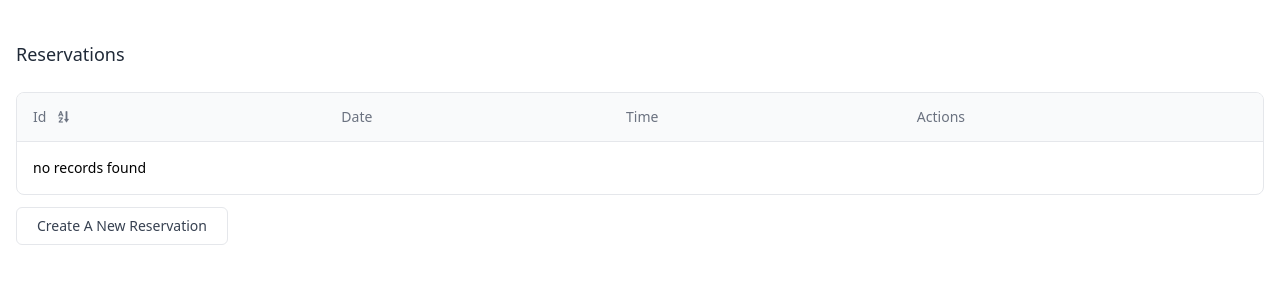
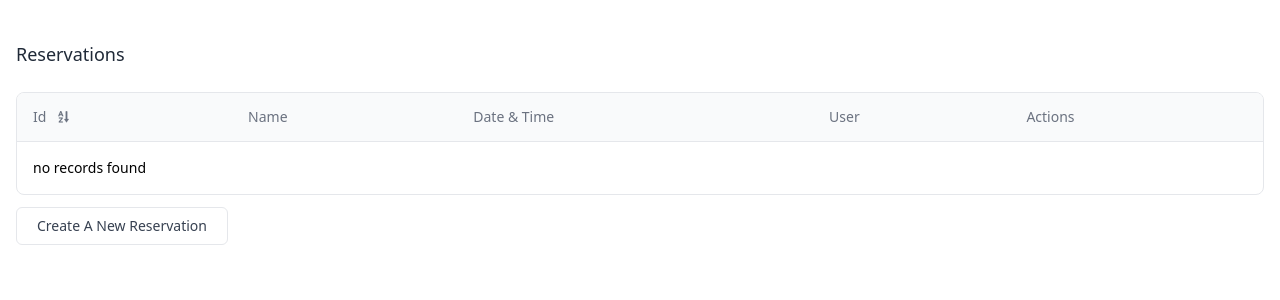
Before and after one commit to Boris-Picard/RoomEase, a Symfony app: template templates/reservation/index.html.twig in a window 1280 px wide. Shown: the top 300 px of the page. Run offline with Twig, Linux system fonts and the light colour scheme; the template is opened without the code that fills it, so the values that code supplies are empty; style sheets or scripts are compiled from the project's sources; some libraries are stand-ins or nearby versions.

Commit message:
feat: index reservation almost done & removed fetch eager in entity reservation

```diff
--- a/src/Entity/Reservation.php
+++ b/src/Entity/Reservation.php
@@ -27,7 +27,7 @@ class Reservation
     #[ORM\ManyToOne(inversedBy: 'reservations')]
     private ?User $users = null;
 
-    #[ORM\ManyToOne(inversedBy: 'reservations', fetch:'EAGER')]
+    #[ORM\ManyToOne(inversedBy: 'reservations')]
     #[ORM\JoinColumn(nullable: false)]
     private ?Room $rooms = null;
 
--- a/templates/reservation/index.html.twig
+++ b/templates/reservation/index.html.twig
@@ -27,10 +27,12 @@
 									</th>
 
 									<th scope="col" class="px-4 py-3.5 text-sm font-normal text-left rtl:text-right text-gray-500">
-										Date
+										Name
 									</th>
 
-									<th scope="col" class="px-4 py-3.5 text-sm font-normal text-left rtl:text-right text-gray-500">Time</th>
+									<th scope="col" class="px-4 py-3.5 text-sm font-normal text-left rtl:text-right text-gray-500">Date & Time</th>
+
+									<th scope="col" class="px-4 py-3.5 text-sm font-normal text-left rtl:text-right text-gray-500">User</th>
 
 									<th scope="col" class="px-4 py-3.5 text-sm font-normal text-left rtl:text-right text-gray-500">Actions</th>
 								</tr>
@@ -44,16 +46,9 @@
 											</div>
 										</td>
 										<td class="px-4 py-4 text-sm whitespace-nowrap">
-											{% if reservation.rooms is not empty %}
-													{{dump(reservation.rooms)}}
-												{% for room in reservation.rooms %}
 											<div>
-														<p class="text-gray-700">{{ room.name }}</p>
+												<p class="text-gray-700">{{ reservation.rooms.name }}</p>
 											</div>
-												{% else %}
-													<p class="text-gray-500">Nom de la chambre non disponible</p>
-												{% endfor %}
-											{% endif %}
 										</td>
 										<td class="px-4 py-4 text-sm whitespace-nowrap">
 											<div>
@@ -61,8 +56,10 @@
 												<p class="text-gray-700">{{  reservation.time|date('H:i:s') }}</p>
 											</div>
 										</td>
-										<td class="px-4 py-4 text-sm whitespace-nowrap">
-											<div></div>
+										<td class="px-4 py-4 text-sm font-medium whitespace-nowrap">
+											<div>
+												<h2 class="font-medium text-gray-800  ">{{reservation.users}}</h2>
+											</div>
 										</td>
 										<td class="px-4 py-4 text-sm whitespace-nowrap">
 											<button class="px-1 py-1 text-gray-500 transition-colors duration-200 rounded-lg hover:bg-gray-100">
@@ -73,7 +70,11 @@
 											</button>
 										</td>
 									</tr>
-									{%else%}</tbody>
+								</tbody>
+							</tbody>
+						</tr>
+						{%else%}
+					</tbody>
 				</tbody>
 			</tr>
 			<tr>
@@ -81,13 +82,7 @@
 			</tr>
 		{% endfor %}
 	</tbody>
-			</table>
-		</div>
-	</div>
-</div></div><div class="flex mt-3">
-<a href="{{path('app_reservation_new')}}" class="flex items-center px-5 py-2 text-sm text-gray-700 capitalize transition-colors duration-200 bg-white border rounded-md gap-x-2 hover:bg-gray-100">
-	Create a new Reservation
-</a></div>{# <div class="flex items-center justify-between mt-6">
+</table></div></div></div></div><div class="flex mt-3"><a href="{{path('app_reservation_new')}}" class="flex items-center px-5 py-2 text-sm text-gray-700 capitalize transition-colors duration-200 bg-white border rounded-md gap-x-2 hover:bg-gray-100">Create a new Reservation</a></div>{# <div class="flex items-center justify-between mt-6">
 																															<a href="#" class="flex items-center px-5 py-2 text-sm text-gray-700 capitalize transition-colors duration-200 bg-white border rounded-md gap-x-2 hover:bg-gray-100">
 																																<svg xmlns="http://www.w3.org/2000/svg" fill="none" viewbox="0 0 24 24" stroke-width="1.5" stroke="currentColor" class="w-5 h-5 rtl:-scale-x-100">
 																																	<path stroke-linecap="round" stroke-linejoin="round" d="M6.75 15.75L3 12m0 0l3.75-3.75M3 12h18"/>
```
Lines whose indentation alone changed are shown as unchanged.
